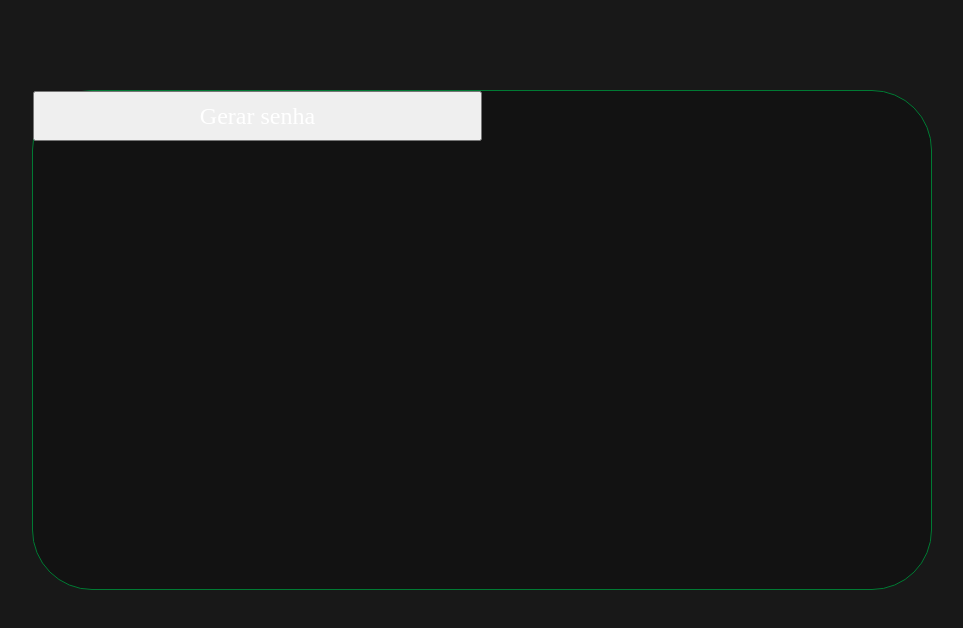
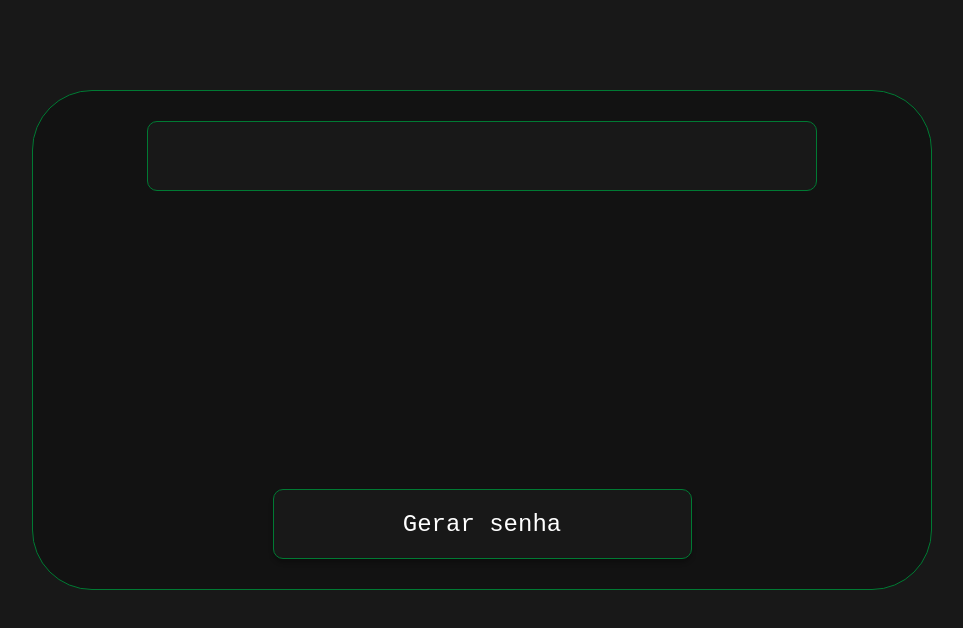
Before and after one commit to cristiansuzuki/password-generator, a React (Vite) app: page / in a window 1280 px wide. Shown: the top 628 px of the page, without its empty margins (158-1121 px from the left). Built offline with nearby package versions, Linux system fonts and the light colour scheme.

Commit message:
styling components

```diff
--- a/src/components/MainBox/index.tsx
+++ b/src/components/MainBox/index.tsx
@@ -1,9 +1,15 @@
 import React from "react";
-import { Box, ButtonGenerator, ButtonGeneratorText } from "./styles";
+import {
+  Box,
+  ButtonGenerator,
+  ButtonGeneratorText,
+  ButtonGeneratorInput,
+} from "./styles";
 
 export default function MainBox() {
   return (
     <Box>
+      <ButtonGeneratorInput />
       <ButtonGenerator>
         <ButtonGeneratorText>Gerar senha</ButtonGeneratorText>
       </ButtonGenerator>
--- a/src/components/MainBox/styles.tsx
+++ b/src/components/MainBox/styles.tsx
@@ -7,15 +7,36 @@ export const Box = styled.div`
   margin-top: 10%;
   border-radius: 60px;
   border: 1px solid #007a33;
+  padding: 30px;
+  display: flex;
+  justify-content: space-between;
+  flex-direction: column;
+  align-items: center;
 `;
 
 export const ButtonGenerator = styled.button`
-  height: 50px;
+  height: 70px;
   width: 50%;
+  background: #181818;
+  border: 1px solid #007a33;
+  box-shadow: 0px 4px 4px rgba(0, 0, 0, 0.25);
+  border-radius: 10px;
 `;
 
 export const ButtonGeneratorText = styled.text`
-  font-family: Roboto Mono;
+  font-family: monospace;
   font-size: 24px;
   color: #fff;
 `;
+
+export const ButtonGeneratorInput = styled.input`
+  height: 70px;
+  width: 80%;
+  background: #181818;
+  border: 1px solid #007a33;
+  color: #fff;
+  border-radius: 10px;
+  padding: 15px;
+  font-size: 22px;
+  text-align: center;
+`;
```
